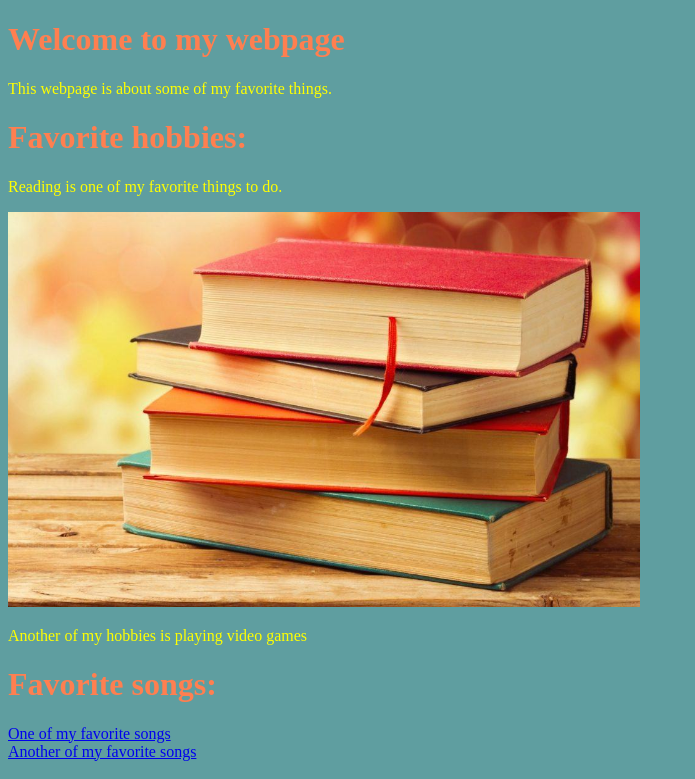
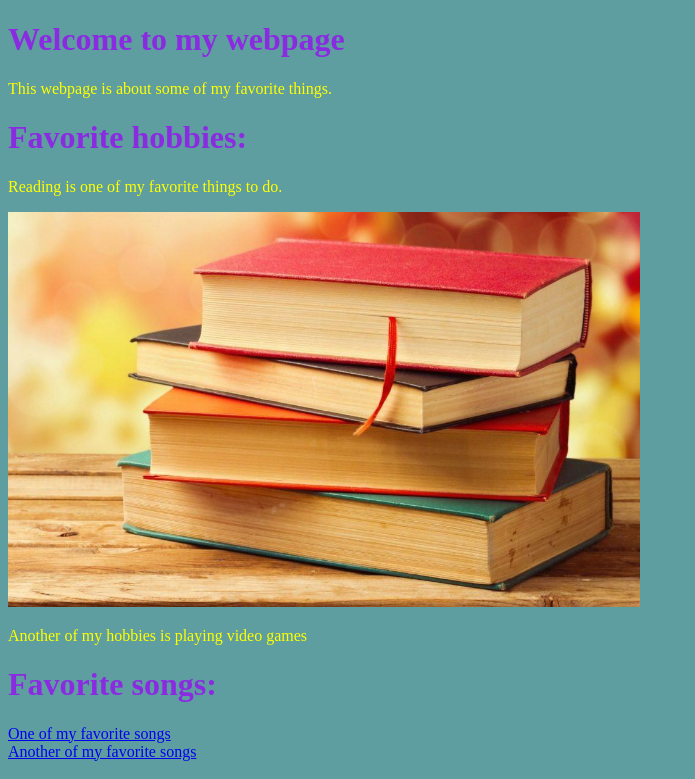
Before and after one commit to Azuthedog1/interests, a plain HTML site: page index.html in a window 1280 px wide. Shown: the top 779 px of the page, without its empty margins (0-695 px from the left). Drawn offline with Linux system fonts and the light colour scheme.

Commit message:
Update styles.css

```diff
--- a/styles.css
+++ b/styles.css
@@ -2,7 +2,7 @@ body{
   background-color: cadetblue;
   }
 h1{
-  color: coral;
+  color: blueviolet;
 }
 p{
   color: yellow;
```
